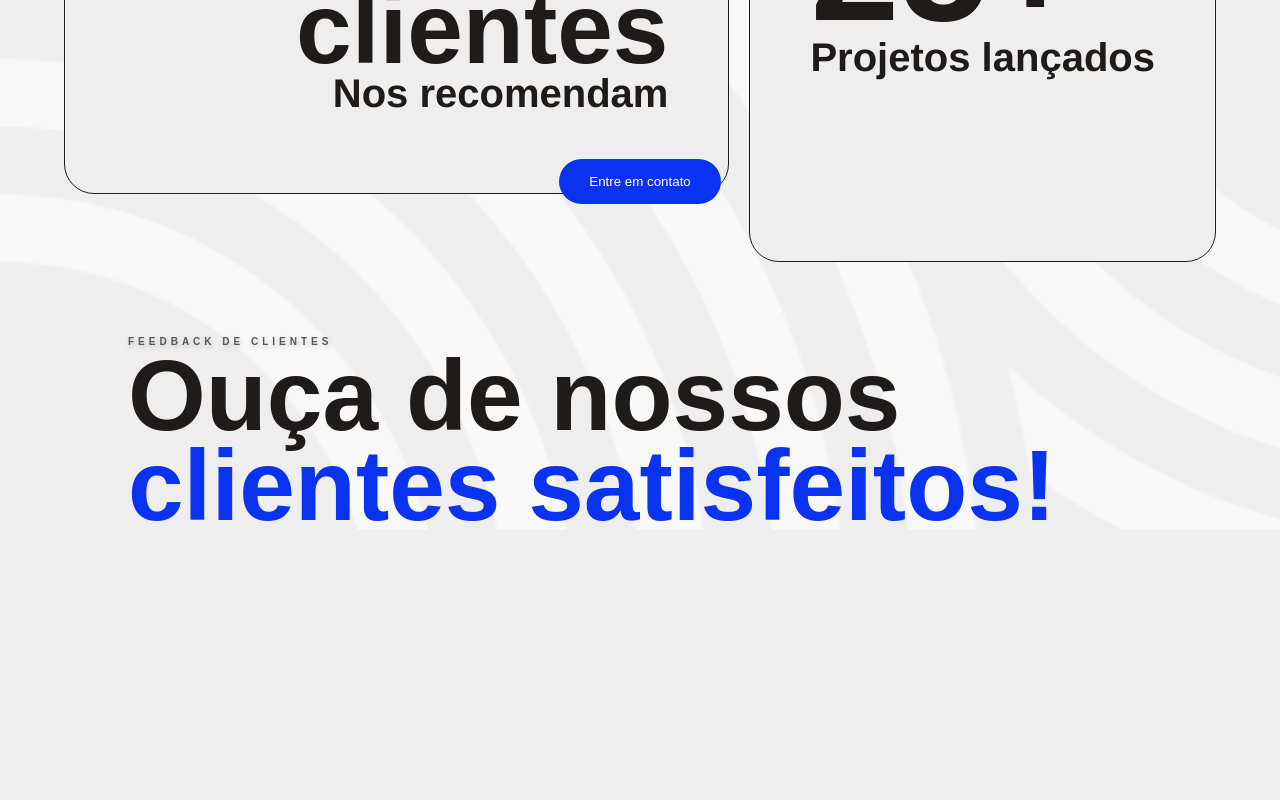
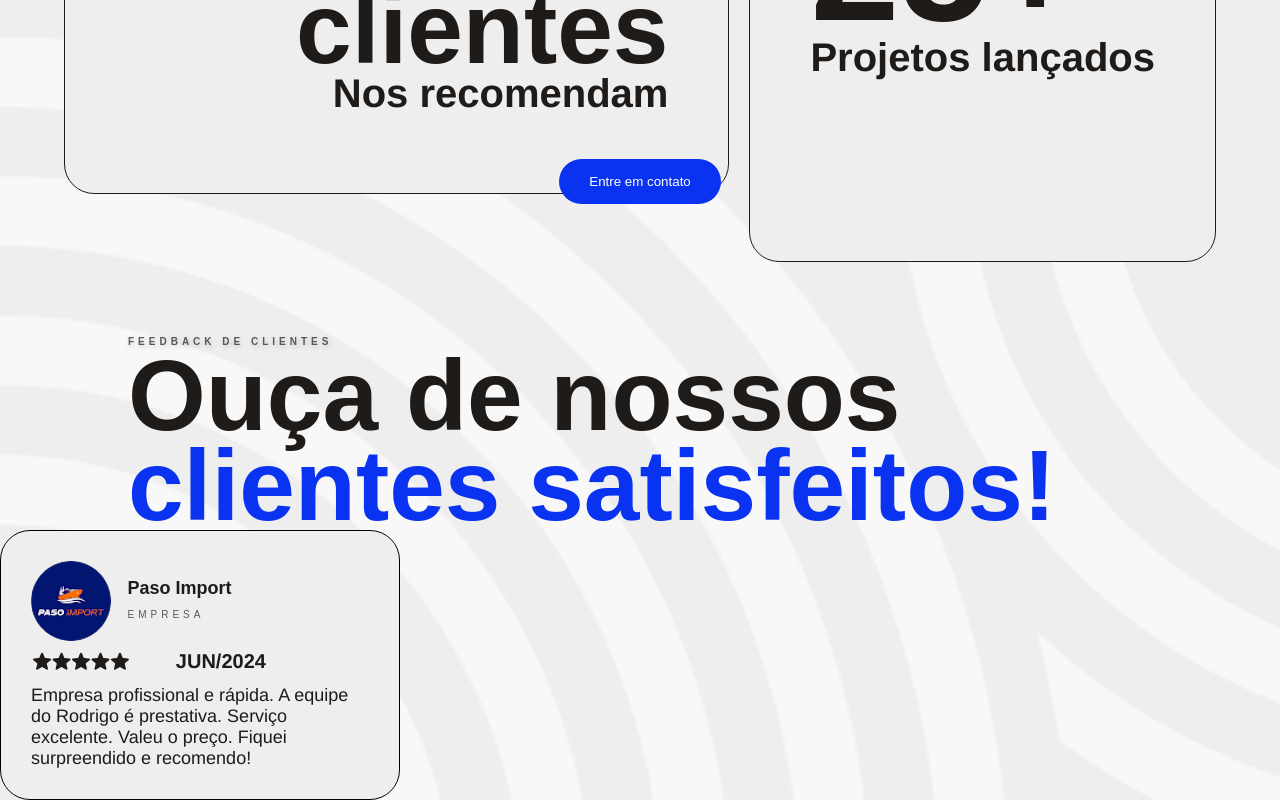
Before and after one commit to lucastdcs/ReforMar, a React (Vite) app: page / in a window 1280 px wide. Shown: the part 8838-9638 px from the top of the page. Before the commit the page ends 9379 px from the top, so only its background shows below. Built offline with nearby package versions, Linux system fonts and the light colour scheme.

Commit message:
Finished feedback card component

```diff
--- a/src/Components/FeedbackCard/FeedbackCard.jsx
+++ b/src/Components/FeedbackCard/FeedbackCard.jsx
@@ -1,23 +1,23 @@
 import React from "react";
 import StyledContainer from "./FeedbackCard.styled";
 import Photo from "../../assets/imgs/FBimg.png";
-import { H7, H6, Label } from "../../assets/styles/typography.styled";
+import { H7, H6, Label, Text } from "../../assets/styles/typography.styled";
 import Stars from "../../assets/icons/feedback_stars.svg";
 
 const FeedbackCard = () => {
   return (
     <StyledContainer>
-      <img src={Photo} />
-      <H7>Paso Import</H7>
-      <Label>empresa</Label>
-      <span>
+      <img src={Photo} className="fb_photo" />
+      <H7 className="fb_name">Paso Import</H7>
+      <Label className="fb_type">empresa</Label>
+      <span className="fb_stars">
         <img src={Stars} />
       </span>
-      <H6>JUN/2024</H6>
-      <H6>
+      <H6 className="fb_date">JUN/2024</H6>
+      <Text className="fb_comentary">
         Empresa profissional e rápida. A equipe do Rodrigo é prestativa. Serviço
         excelente. Valeu o preço. Fiquei surpreendido e recomendo!
-      </H6>
+      </Text>
     </StyledContainer>
   );
 };
--- a/src/Components/FeedbackCard/FeedbackCard.styled.js
+++ b/src/Components/FeedbackCard/FeedbackCard.styled.js
@@ -1,9 +1,55 @@
 import styled from "styled-components";
 
 const StyledContainer = styled.div`
-    width: 40rem;
+    max-width: 40rem;
+    padding: 3rem;
+    height: auto;
     border: 1px solid black;
     border-radius: 3rem;
+    background-color: var(--off-white);
+    display: grid;
+    grid-template-columns: 1fr 0.5fr 1fr 1fr;
+    grid-template-rows: auto auto auto 2fr;
+    grid-row-gap: 1rem;
+    text-align: left;
+
+    .fb_photo{
+        grid-column: 1;
+        grid-row: 1 / span 2;
+        align-self: center;
+    }
+
+    .fb_name{
+        grid-column: 2 / span 2;
+        grid-row: 1;
+        align-self: flex-end;
+    }
+
+    .fb_type{
+        grid-column: 2 / span 2;
+        grid-row: 2;
+        color: var(--grey);
+    }
+
+    .fb_stars{
+        grid-column: 1 / span 2;
+        grid-row: 3;
+    }
+
+    .fb_date{
+        grid-column: 3;
+        grid-row: 3;
+    }
+
+    .fb_comentary{
+        grid-column: 1 / span 4;
+        grid-row: 4;
+        align-self: center;
+    }
+
+    p {
+        line-height: normal;
+    }
 
 `;
 
--- a/src/Pages/Início.jsx
+++ b/src/Pages/Início.jsx
@@ -11,6 +11,7 @@ import { Text } from "../assets/styles/typography.styled.js";
 import { LabelTitle } from "../assets/styles/typography.styled.js";
 import Button from "../Components/Button/Button.jsx";
 import Badges from "../Components/Badges/Badges.jsx";
+import FeedbackCard from "../Components/FeedbackCard/FeedbackCard.jsx";
 import Carousel from "../Components/Carrousel/Carousel.jsx";
 import Values from "../Components/Values/Values.jsx";
 import NumbersGrid from "../Components/NumbersGrid/NumbersGrid.jsx";
@@ -366,7 +367,7 @@ const Inicio = () => {
         />
 
         <Carousel>
-
+          <FeedbackCard/>
         </Carousel>
       </StyledContainer7>
     </>
```
